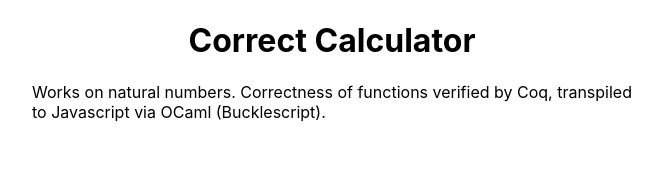
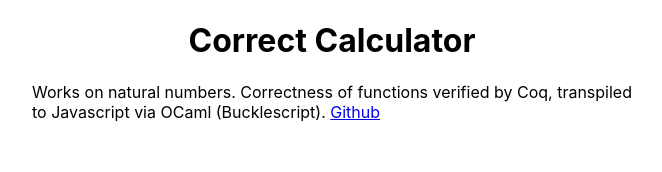
Before and after one commit to prayerslayer/correct-calculator, a React app: page / in a window 1280 px wide. Shown: the top 172 px of the page, without its empty margins (308-970 px from the left). Built offline with nearby package versions, Linux system fonts and the light colour scheme; the HTML template or start-up script is replaced by a standard one.

Commit message:
Add link to Github repo

```diff
--- a/src/App.jsx
+++ b/src/App.jsx
@@ -5,14 +5,16 @@
 const Paragraph = styled.p`
   max-width: 600px;
   margin: 0 auto;
-  font-family: -apple-system, BlinkMacSystemFont, "Segoe UI", Roboto, Helvetica, Arial, sans-serif, "Apple Color Emoji", "Segoe UI Emoji", "Segoe UI Symbol";
+  font-family: -apple-system, BlinkMacSystemFont, 'Segoe UI', Roboto, Helvetica,
+    Arial, sans-serif, 'Apple Color Emoji', 'Segoe UI Emoji', 'Segoe UI Symbol';
 `;
 
 const Spacer = styled.div`margin-bottom: 100px;`;
 
 const Headline = styled.h1`
   text-align: center;
-  font-family: -apple-system, BlinkMacSystemFont, "Segoe UI", Roboto, Helvetica, Arial, sans-serif, "Apple Color Emoji", "Segoe UI Emoji", "Segoe UI Symbol";
+  font-family: -apple-system, BlinkMacSystemFont, 'Segoe UI', Roboto, Helvetica,
+    Arial, sans-serif, 'Apple Color Emoji', 'Segoe UI Emoji', 'Segoe UI Symbol';
 `;
 
 export default function App() {
@@ -21,7 +23,7 @@
       <Headline>Correct Calculator</Headline>
       <Paragraph>
         Works on natural numbers. Correctness of functions verified by Coq,
-        transpiled to Javascript via OCaml (Bucklescript).
+        transpiled to Javascript via OCaml (Bucklescript). <a href="https://github.com/prayerslayer/correct-calculator">Github</a>
       </Paragraph>
       <Spacer />
       <Calculator />
```
Also changed, not shown: 2 other files (tests, documents, lock files or other folders).
